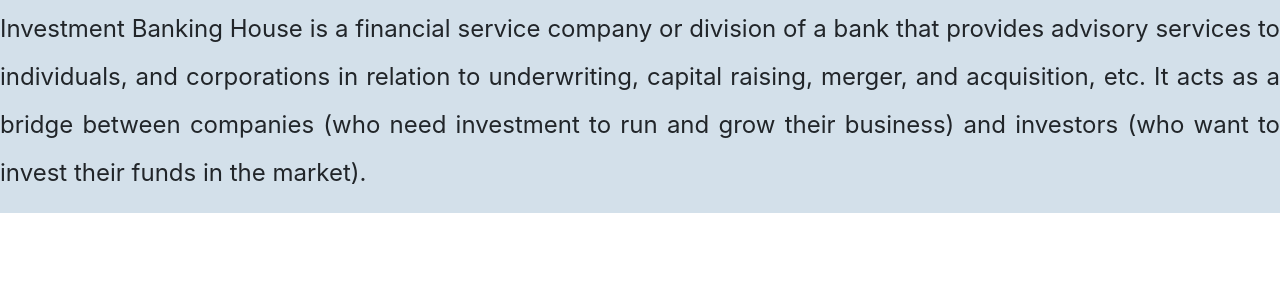
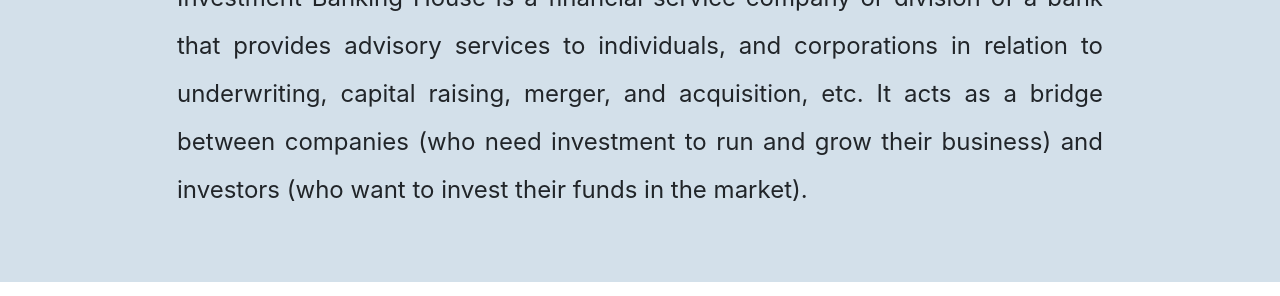
Before and after one commit to SaurabhShashankDhoble/IBH, a website: page home.html in a window 1280 px wide. Shown: the part 359-655 px from the top of the page. Drawn offline with nearby package versions, Linux system fonts and the light colour scheme.

Commit message:
Bug fixed

```diff
--- a/home.html
+++ b/home.html
@@ -34,8 +34,8 @@
   <!-- Home Section -->
 
 
-  <section class="home" id="top">
-    <div class="container-fluid">
+  <section class="home container-fluid" id="top">
+    <div class="">
 
 
       <!-- Nav Bar -->
--- a/public/css/styles.css
+++ b/public/css/styles.css
@@ -13,12 +13,13 @@ h1 {
 
 .home {
   background-color: #d3e0ea;
+  padding: 4% 15%;
   width: 100%;
-
 }
 
 .intro {
   padding-top: 20%;
+
 }
 
 .introP {
@@ -100,7 +101,7 @@ h2 {
 }
 
 #companies {
-
+  padding-left: 10%;
   padding-top: 5%;
   padding-bottom: 2%;
   text-align: center;
```
